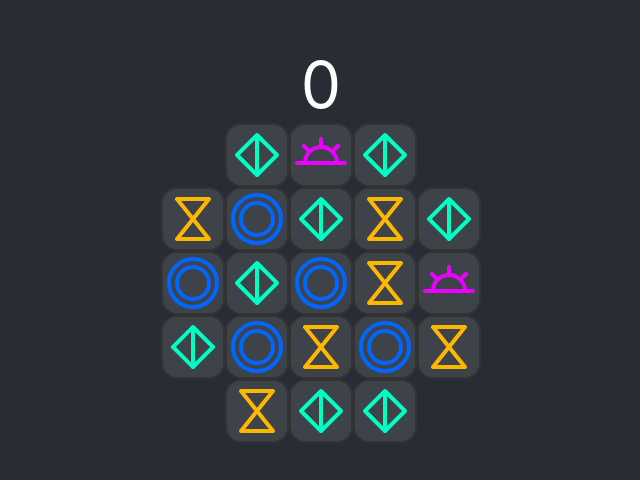
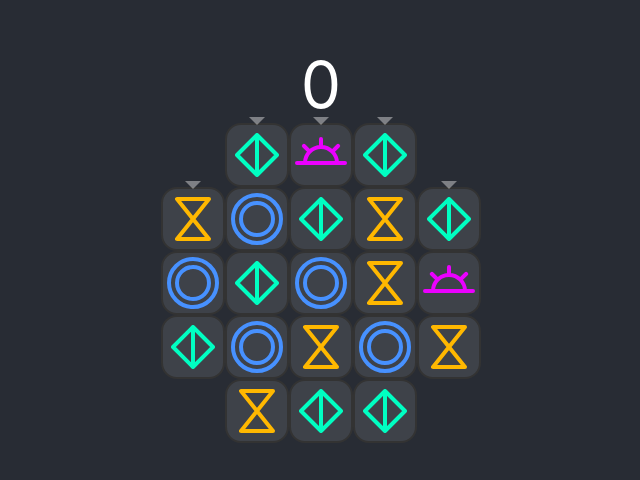
Before and after one commit to wmmiii/match, a React (Create React App) app: page / in a window 1280 px wide. Shown: the part 156-636 px from the top of the page, without its empty margins (319-959 px from the left). Built offline with nearby package versions, Linux system fonts and the light colour scheme.

Commit message:
Pieces fade out when destroyed
Added entry indicators

```diff
--- a/src/App.tsx
+++ b/src/App.tsx
@@ -58,6 +58,7 @@ export default class App extends React.Component<any, AppState> {
       },
       score: 0,
       pieces: [],
+      destroyedPieces: [],
       settled: false,
     };
 
--- a/src/Board.css
+++ b/src/Board.css
@@ -23,3 +23,12 @@
   position: absolute;
   width: 64px;
 }
+
+.Board-entry::before {
+  border-left: 8px solid transparent;
+  border-right: 8px solid transparent;
+  border-top: 8px solid rgba(255, 255, 255, 0.4);
+  content: '';
+  height: 0;
+  width: 0;
+}
--- a/src/Board.tsx
+++ b/src/Board.tsx
@@ -1,5 +1,5 @@
 import React from 'react';
-import { forEachCell, State } from './engine/state';
+import { forEachCell, getCell, State } from './engine/state';
 import Piece from './Piece';
 import pieceTypes from './base/pieceTypes';
 import './Board.css';
@@ -71,7 +71,11 @@ export class Board extends React.Component<BoardProps, BoardState> {
         top: y * scale + 'px',
       };
       const key = `${x},${y}`;
-      cells.push(<div className="Board-cell" style={style} key={key}></div>);
+      const className = ['Board-cell']
+      if (getCell(this.props.gameState.board, x, y - 1) == null) {
+        className.push('Board-entry');
+      }
+      cells.push(<div className={className.join(' ')} style={style} key={key}></div>);
 
       maxX = Math.max(x, maxX);
       maxY = Math.max(y, maxY);
@@ -80,6 +84,23 @@ export class Board extends React.Component<BoardProps, BoardState> {
     });
 
     const pieces: JSX.Element[] = [];
+    forEachCell(this.props.gameState.destroyedPieces, (x, y, piece) => {
+      const type = pieceTypes[piece.type];
+      pieces.push(<Piece
+        color={type.baseColor}
+        destroyed={true}
+        icon={type.icon}
+        id={piece.id}
+        key={piece.id}
+        scale={scale}
+        selected={false}
+        x={x}
+        y={y}
+
+        actionDown={() => {}}
+        actionMove={() => {}}
+        actionUp={() => {}} />);
+    });
     forEachCell(this.props.gameState.pieces, (x, y, piece) => {
       const type = pieceTypes[piece.type];
       const selected = this.state.lastCoordinates != null
@@ -87,6 +108,7 @@ export class Board extends React.Component<BoardProps, BoardState> {
         && this.state.lastCoordinates.y === y;
       pieces.push(<Piece
         color={type.baseColor}
+        destroyed={false}
         icon={type.icon}
         id={piece.id}
         key={piece.id}
--- a/src/Piece.css
+++ b/src/Piece.css
@@ -1,5 +1,7 @@
 .Piece {
+  background: none;
   cursor: pointer;
+  filter: blur(0);
   opacity: 1;
   position: absolute;
   transform: translateY(0);
@@ -15,3 +17,14 @@
   opacity: 0;
   transform: translateY(-64px);
 }
+
+.Piece.destroyed {
+  color: #fff !important;
+  filter: blur(2px);
+  opacity: 0;
+  pointer-events: none;
+  transition: opacity 200ms ease-out,
+      blur 200ms ease-out,
+      color 100ms ease-out;
+  z-index: 1;
+}
--- a/src/Piece.tsx
+++ b/src/Piece.tsx
@@ -2,13 +2,14 @@ import React from 'react';
 import './Piece.css';
 
 interface PieceProps {
-  color: string,
-  icon: string,
-  id: string,
-  scale: number,
+  color: string;
+  icon: string;
+  destroyed: boolean;
+  id: string;
+  scale: number;
   selected: boolean;
-  x: number,
-  y: number,
+  x: number;
+  y: number;
 
   actionDown: (event: MouseEvent | TouchEvent) => void;
   actionMove: (event: MouseEvent | TouchEvent) => void;
@@ -52,6 +53,9 @@ export default class Piece extends React.Component<PieceProps, PieceState> {
     if (this.props.selected) {
       className.push('selected');
     }
+    if (this.props.destroyed) {
+      className.push('destroyed');
+    }
 
     return <div
         className={className.join(' ')}
--- a/src/base/matches.ts
+++ b/src/base/matches.ts
@@ -18,7 +18,8 @@ function clearGroup(state: State, score: number, ...group: Coordinate[]) {
     }
 
     for (let piece of group) {
-      setCell(state.pieces, x + piece.x, y + piece.y, undefined);
+      const old = setCell(state.pieces, x + piece.x, y + piece.y, undefined);
+      setCell(state.destroyedPieces, x + piece.x, y + piece.y, old);
     }
     state.score += score;
   });
--- a/src/base/pieceTypes.ts
+++ b/src/base/pieceTypes.ts
@@ -4,7 +4,7 @@ const pieceTypes: {[key: string]: PieceType} = {
   'alpha': {
     type: 'alpha',
     icon: 'alpha',
-    baseColor: '#0066FF',
+    baseColor: '#4791ff',
   },
   'beta': {
     type: 'beta',
--- a/src/engine/index.ts
+++ b/src/engine/index.ts
@@ -29,6 +29,7 @@ export default class Engine {
       this.tick();
     }
     this.currentState.score = 0;
+    this.currentState.destroyedPieces = [];
     console.timeEnd();
   }
 
@@ -57,6 +58,7 @@ export default class Engine {
     const before = JSON.stringify(previousState);
     let state = this.state;
     let settled = true;
+    state.destroyedPieces = [];
 
     // Make list of falling cells.
     const falling: Grid<true> = {};
--- a/src/engine/state.ts
+++ b/src/engine/state.ts
@@ -2,6 +2,7 @@ export interface State {
   readonly board: Grid<true>;
   score: number;
   pieces: Grid<Piece>;
+  destroyedPieces: Grid<Piece>;
   settled: boolean;
 }
 
@@ -21,14 +22,16 @@ export function getCell<T>(grid: Grid<T>, x: number, y: number): T | undefined {
   }
 }
 
-export function setCell<T>(grid: Grid<T>, x: number, y: number, object: T): void {
+export function setCell<T>(grid: Grid<T>, x: number, y: number, object: T): T | undefined {
   let column = grid[x];
   if (column == null) {
     grid[x] = {};
     column = grid[x];
   }
 
+  const old = column[y];
   column[y] = object;
+  return old;
 }
 
 export function forEachCell<T>(grid: Grid<T>, action: (x: number, y: number, object: T) => void) {
```
Also changed, not shown: 12 other files (tests, documents, lock files or other folders).
